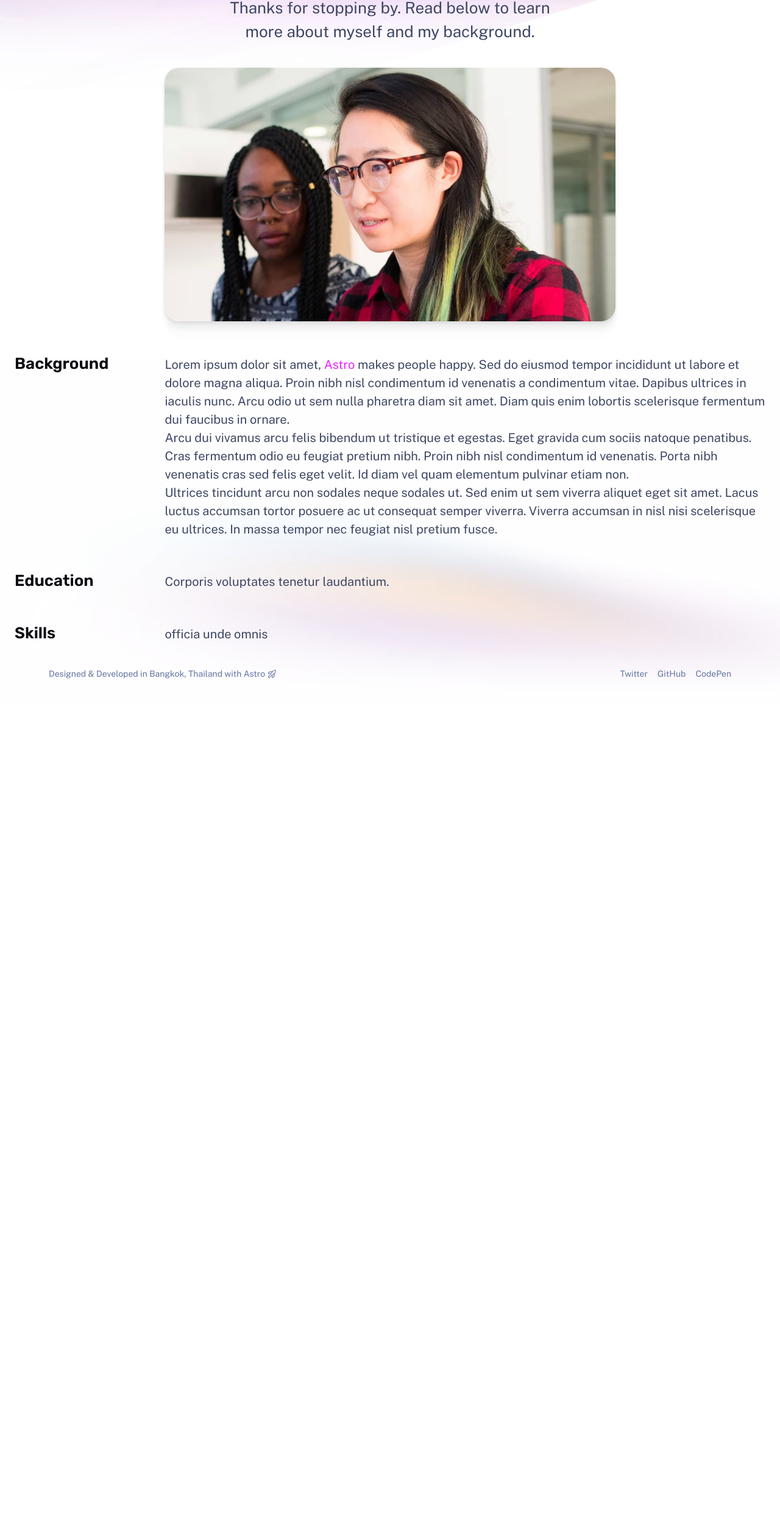
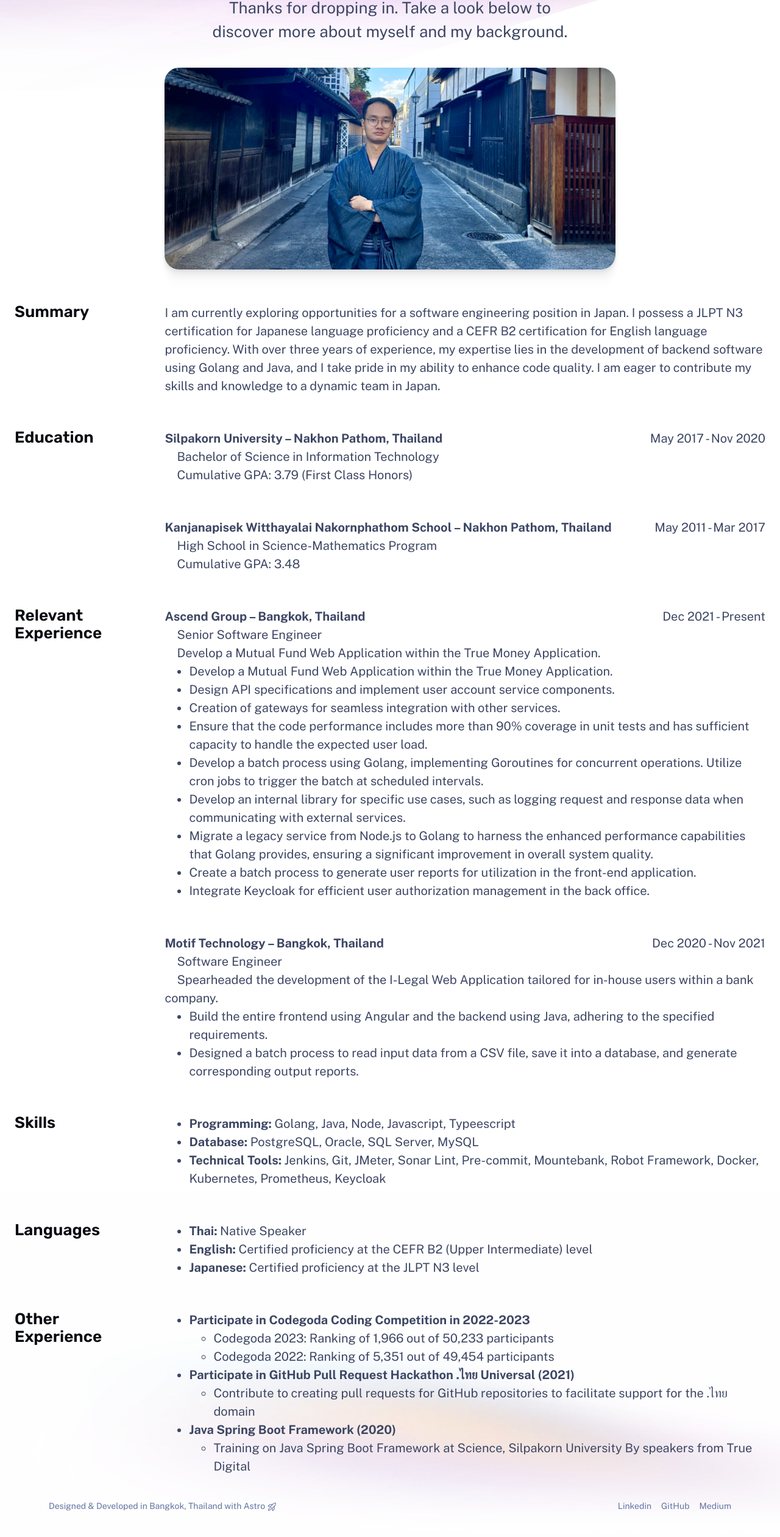
Before and after one commit to markPoramest/portfolio, an Astro site: page /about in a window 1280 px wide. Shown: the part 279-2800 px from the top of the page at 61% size. Before the commit the page ends 1435 px from the top, so only its background shows below. Built offline with nearby package versions, Linux system fonts and the light colour scheme; Astro itself is replaced by a stand-in of ours.

Commit message:
feat: about me

```diff
--- a/src/components/Footer.astro
+++ b/src/components/Footer.astro
@@ -11,9 +11,9 @@
 		</p>
 	</div>
 	<p class="socials">
-		<a href="https://twitter.com/me"> Twitter</a>
-		<a href="https://github.com/me"> GitHub</a>
-		<a href="https://codepen.io/me"> CodePen</a>
+		<a href="https://www.linkedin.com/in/poramest-vichitnopawan-8745851a1/"> Linkedin</a>
+		<a href="https://github.com/markPoramest"> GitHub</a>
+		<a href="https://medium.com/@TridentMark"> Medium</a>
 	</p>
 </footer>
 <style>
--- a/src/components/Nav.astro
+++ b/src/components/Nav.astro
@@ -12,12 +12,9 @@ const textLinks: { label: string; href: string }[] = [
 
 	/** Icon links to social media — edit these with links to your profiles! */
 	const iconLinks: { label: string; href: string; icon: keyof typeof iconPaths }[] = [
-	{ label: 'Twitter', href: 'https://twitter.com/me', icon: 'twitter-logo' },
-	{ label: 'Twitch', href: 'https://twitch.tv/me', icon: 'twitch-logo' },
-	{ label: 'GitHub', href: 'https://github.com/me', icon: 'github-logo' },
-	{ label: 'CodePen', href: 'https://codepen.io/me', icon: 'codepen-logo' },
-	{ label: 'dribbble', href: 'https://dribbble.com/me', icon: 'dribbble-logo' },
-	{ label: 'YouTube', href: 'https://www.youtube.com/@me/', icon: 'youtube-logo' },
+		{ label: 'Medium', href: 'https://medium.com/@TridentMark', icon: 'medium-logo' },
+		{ label: 'Linkedin', href: 'https://www.linkedin.com/in/poramest-vichitnopawan-8745851a1', icon: 'linkedin-logo' },
+		{ label: 'GitHub', href: 'https://github.com/markPoramest', icon: 'github-logo' }
 	];
 ---
 
@@ -41,18 +38,8 @@ const iconLinks: { label: string; href: string; icon: keyof typeof iconPaths }[]
 			{
 			textLinks.map(({ label, href }) => (
 			<li>
-						<a
-							aria-current={Astro.url.pathname === href}
-							class:list={[
-								'link',
-								{
-									active:
-										Astro.url.pathname === href ||
-										(href !== '/' && Astro.url.pathname.startsWith(href)),
-								},
-							]}
-							href={href}
-						>
+				<a aria-current={Astro.url.pathname===href} class:list={[ 'link' , { active: Astro.url.pathname===href
+					|| (href !=='/' && Astro.url.pathname.startsWith(href)), }, ]} href={href}>
 					{label}
 				</a>
 			</li>
@@ -79,18 +66,8 @@ const iconLinks: { label: string; href: string; icon: keyof typeof iconPaths }[]
 			{
 			textLinks.map(({ label, href }) => (
 			<li>
-						<a
-							aria-current={Astro.url.pathname === href}
-							class:list={[
-								'link',
-								{
-									active:
-										Astro.url.pathname === href ||
-										(href !== '/' && Astro.url.pathname.startsWith(href)),
-								},
-							]}
-							href={href}
-						>
+				<a aria-current={Astro.url.pathname===href} class:list={[ 'link' , { active: Astro.url.pathname===href
+					|| (href !=='/' && Astro.url.pathname.startsWith(href)), }, ]} href={href}>
 					{label}
 				</a>
 			</li>
@@ -359,6 +336,7 @@ const iconLinks: { label: string; href: string; icon: keyof typeof iconPaths }[]
 			gap: 0;
 		}
 	}
+
 	@media (forced-colors: active) {
 		.link.active {
 			color: SelectedItem;
--- a/src/pages/about.astro
+++ b/src/pages/about.astro
@@ -4,47 +4,141 @@
 	import Hero from '../components/Hero.astro';
 ---
 
-<BaseLayout title="About | Jeanine White" description="About Jeanine White Lorem Ipsum">
+<BaseLayout title="About | Mark Poramest" description="About Mark Poramest">
 	<div class="stack gap-20">
 		<main class="wrapper about">
-			<Hero title="About"
-				tagline="Thanks for stopping by. Read below to learn more about myself and my background.">
-				<img width="1553" height="873" src="/assets/at-work.jpg" alt="Jeanine White at work with a colleague" />
+			<Hero title="About Me"
+				tagline="Thanks for dropping in. Take a look below to discover more about myself and my background.">
+				<img width="1553" height="873" src="/assets/about-me.jpg"
+					alt="Jeanine White at work with a colleague" />
 			</Hero>
 
 			<section>
-				<h2 class="section-title">Background</h2>
+				<h2 class="section-title">Summary</h2>
 				<div class="content">
 					<p>
-						Lorem ipsum dolor sit amet, <a href="https://astro.build/">Astro</a> makes people happy.
-						Sed do eiusmod tempor incididunt ut labore et dolore magna aliqua. Proin nibh nisl condimentum
-						id venenatis a condimentum vitae. Dapibus ultrices in iaculis nunc. Arcu odio ut sem nulla
-						pharetra diam sit amet. Diam quis enim lobortis scelerisque fermentum dui faucibus in ornare.
-					</p>
-					<p>
-						Arcu dui vivamus arcu felis bibendum ut tristique et egestas. Eget gravida cum sociis
-						natoque penatibus. Cras fermentum odio eu feugiat pretium nibh. Proin nibh nisl
-						condimentum id venenatis. Porta nibh venenatis cras sed felis eget velit. Id diam vel
-						quam elementum pulvinar etiam non.
-					</p>
-					<p>
-						Ultrices tincidunt arcu non sodales neque sodales ut. Sed enim ut sem viverra aliquet
-						eget sit amet. Lacus luctus accumsan tortor posuere ac ut consequat semper viverra.
-						Viverra accumsan in nisl nisi scelerisque eu ultrices. In massa tempor nec feugiat nisl
-						pretium fusce.
+						I am currently exploring opportunities for a software engineering position in Japan. I possess a
+						JLPT N3 certification for
+						Japanese language proficiency and a CEFR B2 certification for English language proficiency. With
+						over three years of experience, my
+						expertise lies in the development of backend software using Golang and Java, and I take pride in
+						my ability to enhance code quality. I
+						am eager to contribute my skills and knowledge to a dynamic team in Japan.
 					</p>
 				</div>
 			</section>
 			<section>
 				<h2 class="section-title">Education</h2>
 				<div class="content">
-					<p>Corporis voluptates tenetur laudantium.</p>
+					<div class="organization-name">
+						<b>Silpakorn University – Nakhon Pathom, Thailand</b>
+						<span class="year">May 2017 - Nov 2020</span>
+					</div>
+					<p class="indent">Bachelor of Science in Information Technology</p>
+					<p class="indent">Cumulative GPA: 3.79 (First Class Honors)</p>
+				</div>
+				<div class="content">
+					<div class="organization-name">
+						<b>Kanjanapisek Witthayalai Nakornphathom School – Nakhon Pathom, Thailand</b>
+						<span class="year">May 2011 - Mar 2017</span>
+					</div>
+					<p class="indent">High School in Science-Mathematics Program</p>
+					<p class="indent">Cumulative GPA: 3.48</p>
+				</div>
+			</section>
+			<section>
+				<h2 class="section-title">Relevant Experience</h2>
+				<div class="content">
+					<div class="organization-name">
+						<b>Ascend Group – Bangkok, Thailand</b>
+						<span class="year">Dec 2021 - Present</span>
+					</div>
+					<p class="indent">Senior Software Engineer</p>
+					<p class="indent">Develop a Mutual Fund Web Application within the True Money Application.</p>
+					<ul>
+						<li>Develop a Mutual Fund Web Application within the True Money Application.</li>
+						<li>Design API specifications and implement user account service components.</li>
+						<li>Creation of gateways for seamless integration with other services.</li>
+						<li>Ensure that the code performance includes more than 90% coverage in unit tests and has
+							sufficient capacity to handle the expected user load.</li>
+						<li>Develop a batch process using Golang, implementing Goroutines for concurrent operations.
+							Utilize cron jobs to trigger the batch at scheduled intervals.</li>
+						<li>Develop an internal library for specific use cases, such as logging request and response
+							data when communicating with external services.</li>
+						<li>Migrate a legacy service from Node.js to Golang to harness the enhanced performance
+							capabilities that Golang provides, ensuring a significant improvement in overall system
+							quality.</li>
+						<li>Create a batch process to generate user reports for utilization in the front-end
+							application.</li>
+						<li>Integrate Keycloak for efficient user authorization management in the back office.</li>
+					</ul>
+				</div>
+				<div class="content">
+					<div class="organization-name">
+						<b>Motif Technology – Bangkok, Thailand</b>
+						<span class="year">Dec 2020 - Nov 2021</span>
+					</div>
+					<p class="indent">Software Engineer</p>
+					<p class="indent">Spearheaded the development of the I-Legal Web Application tailored for in-house
+						users within a bank company.</p>
+					<ul>
+						<li>Build the entire frontend using Angular and the backend using Java, adhering to the
+							specified requirements.</li>
+						<li>Designed a batch process to read input data from a CSV file, save it into a database, and
+							generate corresponding output reports.</li>
+					</ul>
 				</div>
 			</section>
 			<section>
 				<h2 class="section-title">Skills</h2>
 				<div class="content">
-					<p>officia unde omnis</p>
+					<ul>
+						<li><b>Programming: </b>Golang, Java, Node, Javascript, Typeescript</li>
+						<li><b>Database: </b>PostgreSQL, Oracle, SQL Server, MySQL</li>
+						<li><b>Technical Tools: </b>Jenkins, Git, JMeter, Sonar Lint, Pre-commit, Mountebank, Robot
+							Framework, Docker, Kubernetes, Prometheus, Keycloak</li>
+					</ul>
+				</div>
+			</section>
+
+			<section>
+				<h2 class="section-title">Languages</h2>
+				<div class="content">
+					<ul>
+						<li><b>Thai: </b>Native Speaker</li>
+						<li><b>English: </b>Certified proficiency at the CEFR B2 (Upper Intermediate) level</li>
+						<li><b>Japanese: </b>Certified proficiency at the JLPT N3 level</li>
+					</ul>
+				</div>
+			</section>
+
+			<section>
+				<h2 class="section-title">Other Experience</h2>
+				<div class="content">
+					<ul>
+						<li>
+							<b>Participate in Codegoda Coding Competition in 2022-2023</b>
+							<ul>
+								<li>Codegoda 2023: Ranking of 1,966 out of 50,233 participants</li>
+								<li>Codegoda 2022: Ranking of 5,351 out of 49,454 participants</li>
+							</ul>
+						</li>
+						<li>
+							<b>Participate in GitHub Pull Request Hackathon .ไทย Universal (2021)</b>
+							<ul>
+								<li>Contribute to creating pull requests for GitHub repositories to facilitate support
+									for the .ไทย domain</li>
+							</ul>
+						</li>
+						<li>
+							<b>Java Spring Boot Framework (2020)
+							</b>
+							<ul>
+								<li>Training on Java Spring Boot Framework at Science, Silpakorn University By speakers
+									from True Digital</li>
+							</ul>
+						</li>
+					</ul>
 				</div>
 			</section>
 		</main>
@@ -92,6 +186,20 @@
 		text-decoration-color: currentColor;
 	}
 
+	.indent {
+		text-indent: 20px;
+	}
+
+	.organization-name {
+		display: flex;
+		justify-content: space-between;
+	}
+
+	.year {
+		margin-left: auto;
+	}
+
+
 	@media (min-width: 50em) {
 		.about {
 			display: grid;
```
Also changed, not shown: src/components/IconPaths.ts (+2 -9 lines), src/content/work/nested/ascend.md (+3 -0 lines), public/assets/about-me.jpg (added), public/assets/at-work.jpg (deleted), public/assets/stock-1.jpg (deleted), public/assets/stock-2.jpg (deleted), public/assets/stock-3.jpg (deleted), public/assets/stock-4.jpg (deleted). Lines whose indentation alone changed are shown as unchanged.
